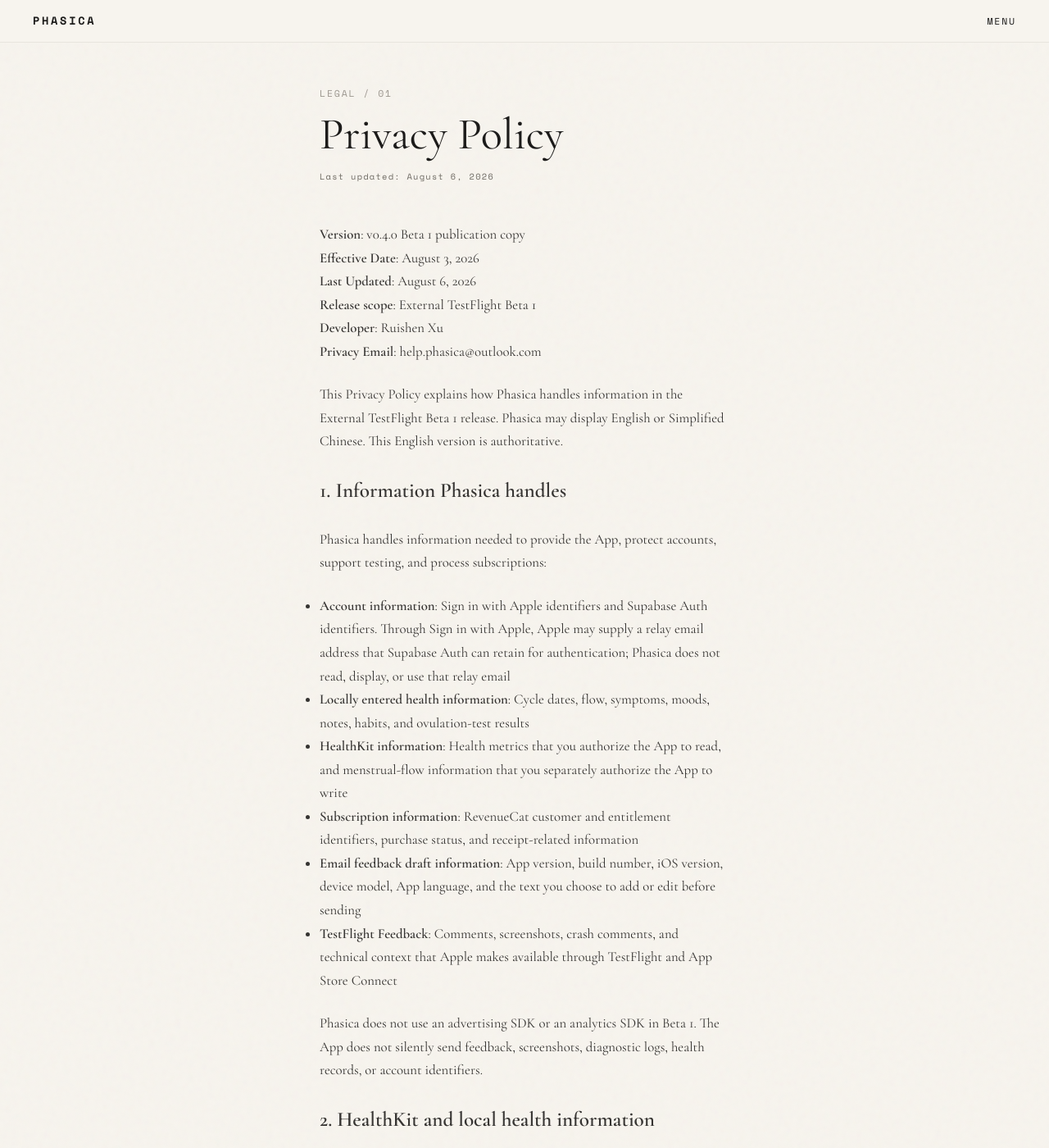
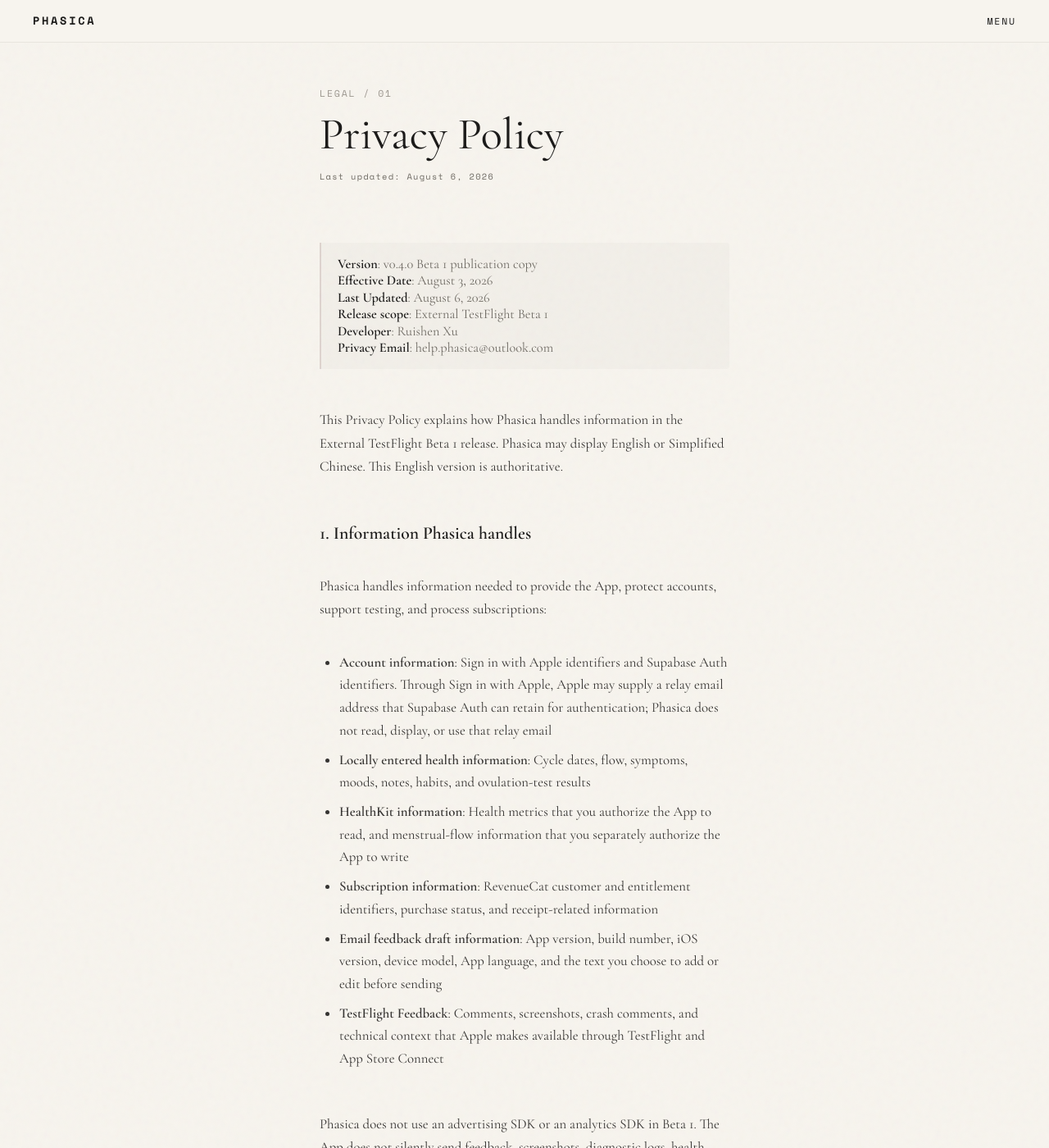
Before and after one commit to Yaenlenn/phasica-site, a Jekyll site: the page built from privacy.md, in a window 1280 px wide and 1400 px high. Shown: the whole window at 82% size. Built offline with Jekyll 4.4.1, drawn with Linux system fonts in a browser that asks for light colours.

Commit message:
fix(typography): refine blockquote styling & add CSS cache-busting version parameter

```diff
--- a/_layouts/article.html
+++ b/_layouts/article.html
@@ -4,7 +4,7 @@
 {% assign t = site.data.i18n[page.lang] | default: site.data.i18n.en %}
 {% assign home_url = site.data.routes.home[page.lang] | default: '/' | relative_url %}
 
-<article class="inner-page-container fade-in-up">
+<article class="inner-page-container">
   <header class="inner-header">
     <div class="meta-label">
       EDITORIAL / {{ page.editorial_id | default: '01' }} &nbsp;—&nbsp; {{ page.type | default: 'ESSAY' | upcase }}
--- a/_layouts/contact.html
+++ b/_layouts/contact.html
@@ -4,7 +4,7 @@
 {% assign t = site.data.i18n[page.lang] | default: site.data.i18n.en %}
 {% assign home_url = site.data.routes.home[page.lang] | default: '/' | relative_url %}
 
-<div class="inner-page-container fade-in-up">
+<div class="inner-page-container">
   <header class="inner-header">
     <div class="meta-label">{{ t.contact.meta_label }}</div>
     <h1 class="inner-title">{{ t.contact.title }}</h1>
--- a/_layouts/default.html
+++ b/_layouts/default.html
@@ -8,7 +8,7 @@
 
   <link rel="icon" type="image/svg+xml" href="{{ 'assets/logo.svg' | relative_url }}">
   <link rel="stylesheet" href="{{ 'assets/fonts/fonts.css' | relative_url }}">
-  <link rel="stylesheet" href="{{ 'assets/css/styles.css' | relative_url }}">
+  <link rel="stylesheet" href="{{ 'assets/css/styles.css' | relative_url }}?v={{ site.time | date: '%s' }}">
 
   {% assign current_key = page.translation_key | default: 'home' %}
   {% assign route_item = site.data.routes[current_key] %}
--- a/_layouts/legal.html
+++ b/_layouts/legal.html
@@ -4,7 +4,7 @@
 {% assign t = site.data.i18n[page.lang] | default: site.data.i18n.en %}
 {% assign home_url = site.data.routes.home[page.lang] | default: '/' | relative_url %}
 
-<div class="inner-page-container fade-in-up">
+<div class="inner-page-container">
   <header class="inner-header">
     <div class="meta-label">LEGAL / {{ page.legal_id | default: '01' }}</div>
     <h1 class="inner-title">{{ page.title }}</h1>
--- a/assets/css/styles.css
+++ b/assets/css/styles.css
@@ -794,12 +794,93 @@
   scroll-margin-top: 70px;
 }
 
-.legal-section-h2 {
+.legal-content h2 {
   font-family: var(--font-serif);
   font-size: 1.35rem;
   color: var(--color-ink);
   margin-top: 1.5rem;
   margin-bottom: 0.5rem;
+}
+
+.legal-content h3 {
+  font-family: var(--font-serif);
+  font-size: 1.15rem;
+  color: var(--color-ink);
+  margin-top: 1.25rem;
+  margin-bottom: 0.5rem;
+}
+
+.legal-content blockquote {
+  margin: 1.5rem 0;
+  padding: 1rem 1.25rem;
+  border-left: 2px solid var(--color-oxblood-fade);
+  background-color: rgba(28, 27, 26, 0.02);
+  color: var(--color-stone);
+  font-family: var(--font-serif);
+  font-size: 1.02rem;
+  line-height: 1.25;
+  border-radius: 0 3px 3px 0;
+}
+
+.legal-content blockquote p {
+  margin: 0 0 0.35rem 0;
+  font-family: inherit;
+  font-size: inherit;
+  line-height: 1.25;
+  color: inherit;
+}
+
+.legal-content blockquote p:last-child {
+  margin-bottom: 0;
+}
+
+.legal-content blockquote strong {
+  color: var(--color-ink);
+  font-weight: 600;
+}
+
+.legal-content code {
+  font-family: var(--font-serif);
+  font-weight: 500;
+  color: var(--color-ink);
+}
+
+.legal-content ul,
+.legal-content ol {
+  padding-left: 1.5rem;
+  margin: 0.75rem 0 1.25rem 0;
+}
+
+.legal-content li {
+  margin-bottom: 0.5rem;
+  line-height: 1.65;
+}
+
+.legal-content table {
+  width: 100%;
+  border-collapse: collapse;
+  margin: 1.5rem 0;
+  font-size: 0.9rem;
+  display: block;
+  overflow-x: auto;
+  -webkit-overflow-scrolling: touch;
+}
+
+.legal-content th,
+.legal-content td {
+  padding: 0.65rem 0.85rem;
+  border: 1px solid var(--color-hairline);
+  text-align: left;
+  vertical-align: top;
+}
+
+.legal-content th {
+  background-color: rgba(28, 27, 26, 0.04);
+  font-family: var(--font-mono);
+  font-size: var(--text-meta);
+  text-transform: uppercase;
+  letter-spacing: 0.08em;
+  color: var(--color-ink);
 }
 
 /* Motion & Animation Utilities */
--- a/assets/js/main.js
+++ b/assets/js/main.js
@@ -51,7 +51,7 @@
   const observerOptions = {
     root: null,
     rootMargin: '0px 0px -50px 0px',
-    threshold: 0.1
+    threshold: 0
   };
 
   const revealObserver = new IntersectionObserver((entries, observer) => {
@@ -64,5 +64,12 @@
   }, observerOptions);
 
   const revealElements = document.querySelectorAll('.fade-in-up');
-  revealElements.forEach(el => revealObserver.observe(el));
+  revealElements.forEach(el => {
+    revealObserver.observe(el);
+    // Immediate check for elements already in viewport on load (e.g., top page container)
+    const rect = el.getBoundingClientRect();
+    if (rect.top < window.innerHeight && rect.bottom > 0) {
+      el.classList.add('is-visible');
+    }
+  });
 });
```
